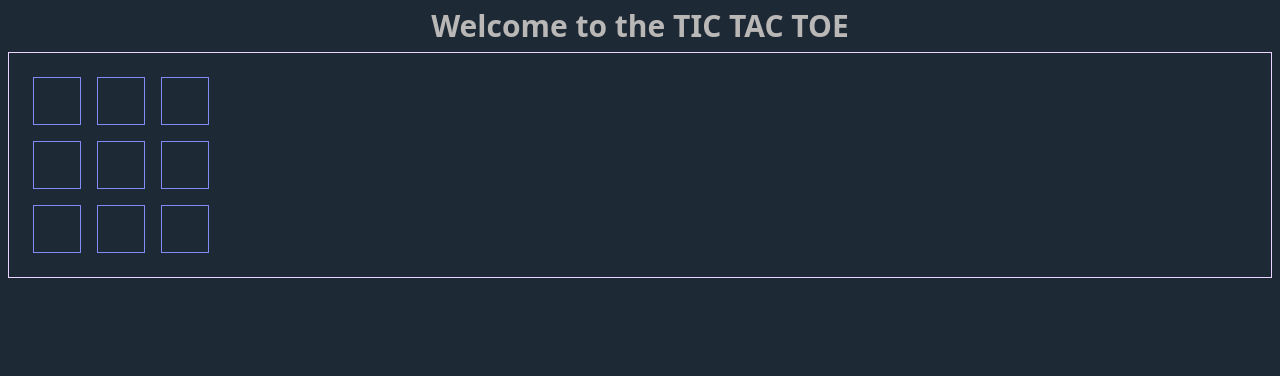
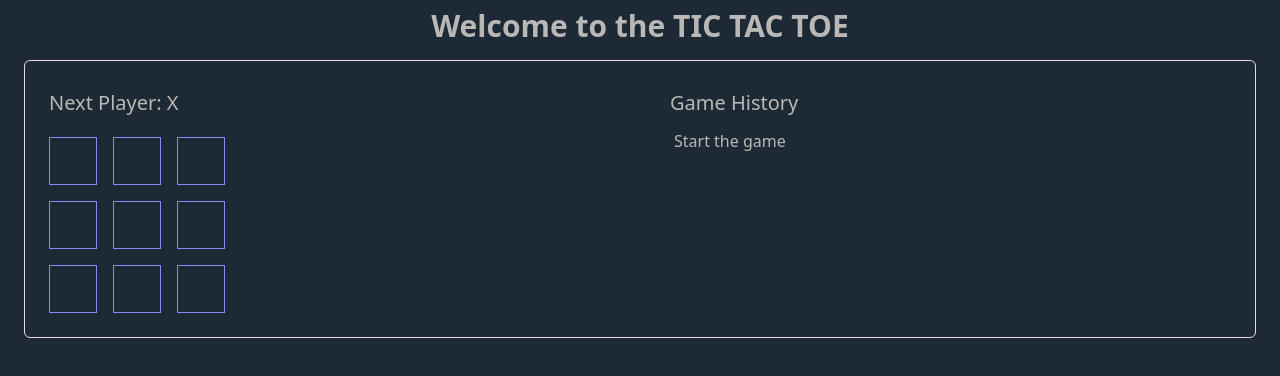
Before and after one commit to eh-munna/reactive-accelerator, a React (Vite) app: page / in a window 1280 px wide. Shown: the top 376 px of the page. Built offline with nearby package versions, Linux system fonts and the light colour scheme.

Commit message:
Game functional part is done

```diff
--- a/src/Board.jsx
+++ b/src/Board.jsx
@@ -1,32 +1,69 @@
-import { useState } from 'react';
+/* eslint-disable react/prop-types */
 import Square from './components/Square';
 
-export default function Board() {
-  const [squares, setSquares] = useState(Array(9).fill(null));
-  console.log(squares);
+export default function Board({ xIsNext, squares, onPlay }) {
+  const winner = calculateWinner(squares);
+  let status;
+
+  if (winner) {
+    status = `Winner: ${winner}`;
+  } else {
+    status = `Next Player: ${xIsNext ? `X` : `O`}`;
+  }
+
+  const handleClick = (idx) => {
+    if (squares[idx] || calculateWinner(squares)) {
+      return;
+    }
+    const nextSquares = squares.slice();
+    if (xIsNext) {
+      nextSquares[idx] = 'X';
+    } else {
+      nextSquares[idx] = 'O';
+    }
+    onPlay(nextSquares);
+  };
 
   return (
     <>
-      <h1 className="text-3xl text-center my-2 font-semibold font-sans">
-        Welcome to the TIC TAC TOE
-      </h1>
-      <div className="p-4 border border-purple-200">
-        <div className="flex">
-          <Square value={squares[0]} />
-          <Square value={squares[1]} />
-          <Square value={squares[2]} />
-        </div>
-        <div className="flex">
-          <Square value={squares[3]} />
-          <Square value={squares[4]} />
-          <Square value={squares[5]} />
-        </div>
-        <div className="flex">
-          <Square value={squares[6]} />
-          <Square value={squares[7]} />
-          <Square value={squares[8]} />
-        </div>
+      <h1 className="px-2 py-3 text-xl">{status}</h1>
+      <div className="flex">
+        <Square value={squares[0]} onSquareClick={() => handleClick(0)} />
+        <Square value={squares[1]} onSquareClick={() => handleClick(1)} />
+        <Square value={squares[2]} onSquareClick={() => handleClick(2)} />
+      </div>
+      <div className="flex">
+        <Square value={squares[3]} onSquareClick={() => handleClick(3)} />
+        <Square value={squares[4]} onSquareClick={() => handleClick(4)} />
+        <Square value={squares[5]} onSquareClick={() => handleClick(5)} />
+      </div>
+      <div className="flex">
+        <Square value={squares[6]} onSquareClick={() => handleClick(6)} />
+        <Square value={squares[7]} onSquareClick={() => handleClick(7)} />
+        <Square value={squares[8]} onSquareClick={() => handleClick(8)} />
       </div>
     </>
   );
 }
+
+const calculateWinner = (squares) => {
+  const lines = [
+    [0, 1, 2],
+    [3, 4, 5],
+    [6, 7, 8],
+    [0, 3, 6],
+    [1, 4, 7],
+    [2, 5, 8],
+    [0, 4, 8],
+    [2, 4, 6],
+  ];
+
+  for (let i = 0; i < lines.length; i++) {
+    const [a, b, c] = lines[i];
+
+    if (squares[a] && squares[a] === squares[b] && squares[a] === squares[c]) {
+      return squares[a];
+    }
+  }
+  return null;
+};
--- /dev/null
+++ b/src/components/Game.jsx
@@ -0,0 +1,52 @@
+import { useState } from 'react';
+import Board from '../Board';
+import History from './History';
+
+export default function Game() {
+  const [history, setHistory] = useState([Array(9).fill(null)]);
+  const [xIsNext, setXIsNext] = useState(true);
+
+  const currentSquares = history[history.length - 1];
+  //   console.log(history);
+  //   console.log(currentSquares);
+  const handlePlay = (nextSquares) => {
+    setXIsNext(!xIsNext);
+    setHistory([...history, nextSquares]);
+  };
+
+  const moves = history.map((squares, idx) => {
+    // console.log(squares);
+    let description;
+
+    if (idx > 0) {
+      description = `Go to move #${idx}`;
+    } else {
+      description = `Start the game`;
+    }
+    return (
+      <li key={idx}>
+        <button>{description}</button>
+      </li>
+    );
+  });
+
+  return (
+    <>
+      <h1 className="text-3xl text-center my-2 font-semibold font-sans">
+        Welcome to the TIC TAC TOE
+      </h1>
+      <div className="grid grid-cols-2 gap-3 border border-purple-200 rounded-md m-4">
+        <div className="p-4">
+          <Board
+            xIsNext={xIsNext}
+            squares={currentSquares}
+            onPlay={handlePlay}
+          />
+        </div>
+        <div className="p-4">
+          <History moves={moves} />
+        </div>
+      </div>
+    </>
+  );
+}
--- /dev/null
+++ b/src/components/History.jsx
@@ -0,0 +1,9 @@
+/* eslint-disable react/prop-types */
+export default function History({ moves }) {
+  return (
+    <>
+      <h1 className="px-2 py-3 text-xl">Game History</h1>
+      <ul className="px-3 space-y-2">{moves}</ul>
+    </>
+  );
+}
--- a/src/components/Square.jsx
+++ b/src/components/Square.jsx
@@ -1,12 +1,10 @@
 /* eslint-disable react/prop-types */
-export default function Square({ value }) {
-  const handleClick = () => {};
-
+export default function Square({ value, onSquareClick }) {
   return (
     <>
       <button
         className="border border-indigo-400 text-xl font-semibold h-12 w-12 m-2 text-gray-200"
-        onClick={handleClick}
+        onClick={onSquareClick}
       >
         {value}
       </button>
--- a/src/main.jsx
+++ b/src/main.jsx
@@ -1,11 +1,11 @@
 import React from 'react';
 import ReactDOM from 'react-dom/client';
 
-import Board from './Board.jsx';
+import Game from './components/Game.jsx';
 import './index.css';
 
 ReactDOM.createRoot(document.getElementById('root')).render(
   <React.StrictMode>
-    <Board />
+    <Game />
   </React.StrictMode>
 );
```
